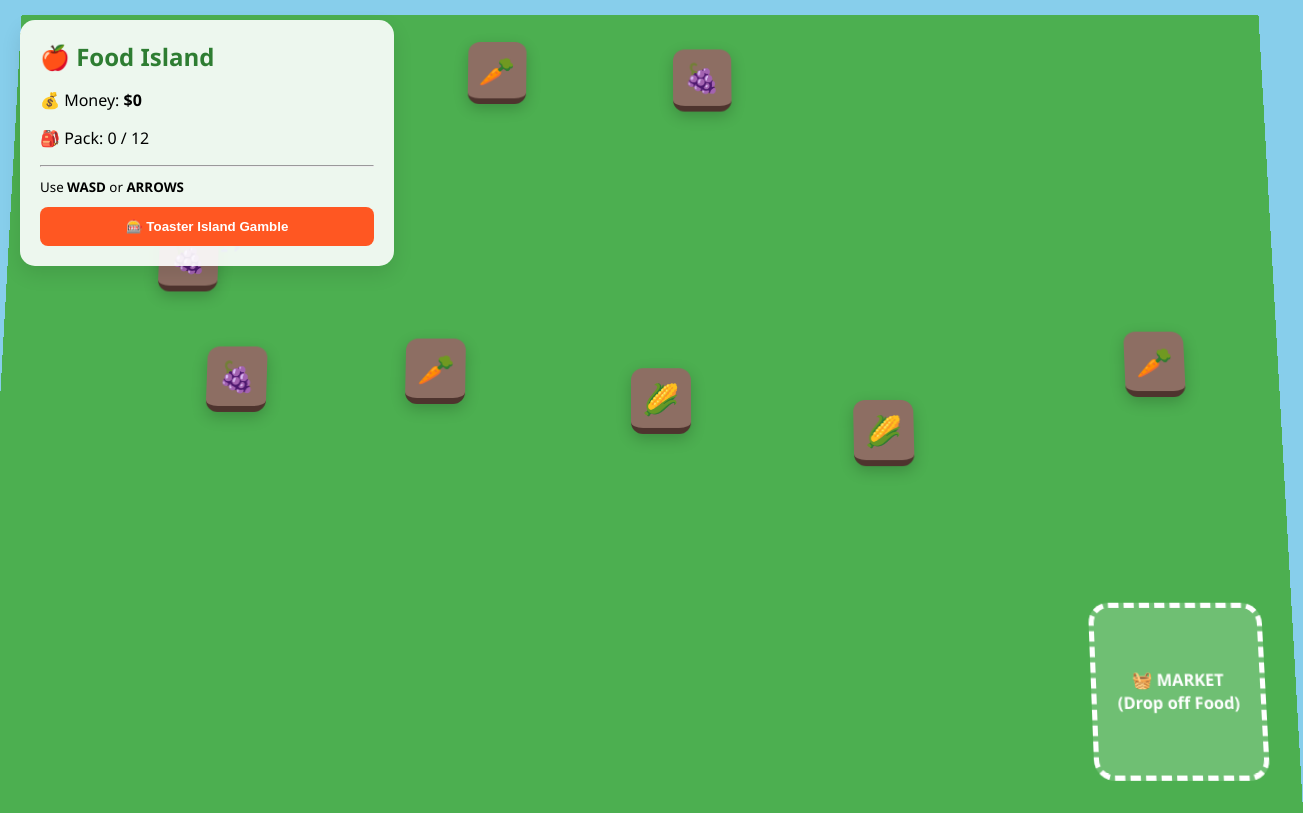
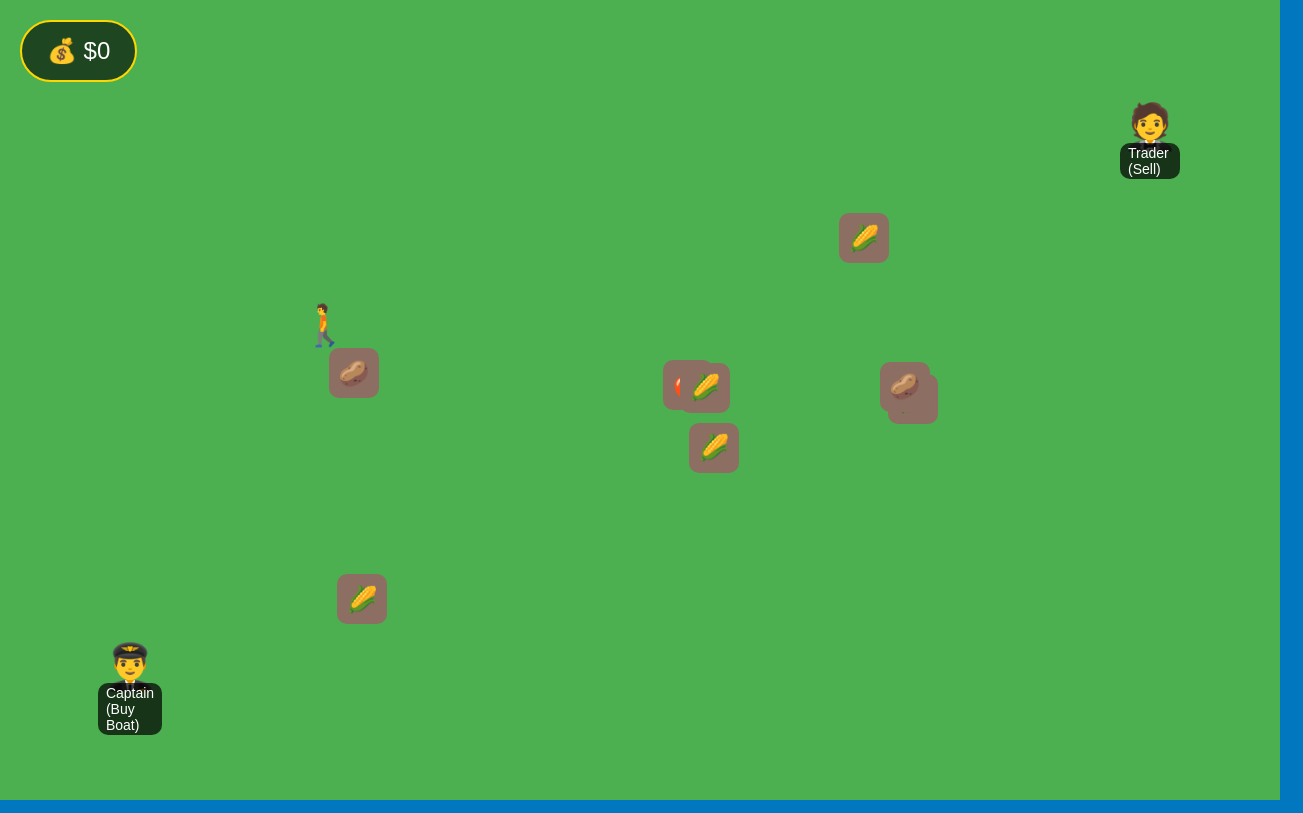
Before and after one commit to realmzxx/Food-Island-3d, a plain HTML site: page index.html in a window 1280 px wide. Shown: the whole page, 1303 px wide, since content can reach past the window. Drawn offline with Linux system fonts and the light colour scheme.

Commit message:
Update index.html

```diff
--- a/index.html
+++ b/index.html
@@ -1,173 +1,189 @@
 <!DOCTYPE html>
 <html>
 <head>
-    <title>Food Island 3D - Ben & Bo Edition</title>
+    <title>Food Island - Ben & Bo Edition</title>
     <style>
-        body { margin: 0; background: #87CEEB; font-family: 'Segoe UI', Tahoma, Geneva, Verdana, sans-serif; overflow: hidden; }
+        body { margin: 0; background: #0077be; font-family: 'Arial', sans-serif; overflow: hidden; }
 
         #game-container {
             width: 100vw; height: 100vh;
-            background: #4CAF50;
+            background: #4CAF50; /* Initial Grass Color */
             position: relative;
-            transform: perspective(1000px) rotateX(5deg);
+            transition: background 1s; /* Smooth island transition */
         }
 
-        /* The Player Character */
+        /* The Player */
         #player {
-            width: 50px; height: 50px;
-            position: absolute;
-            font-size: 40px;
-            display: flex; align-items: center; justify-content: center;
-            z-index: 10;
-            transition: transform 0.1s ease-out;
+            width: 50px; height: 50px; position: absolute;
+            font-size: 40px; display: flex; align-items: center; justify-content: center;
+            z-index: 10; transition: transform 0.1s;
         }
 
-        .rock {
-            width: 60px; height: 60px;
-            background: #8D6E63; border-bottom: 6px solid #4E342E;
-            position: absolute; border-radius: 12px;
-            display: flex; align-items: center; justify-content: center;
-            font-size: 30px; box-shadow: 0 5px 15px rgba(0,0,0,0.2);
+        /* NPCs */
+        .npc {
+            width: 60px; height: 60px; position: absolute;
+            font-size: 45px; cursor: pointer;
+            display: flex; flex-direction: column; align-items: center;
+        }
+        .npc-label {
+            font-size: 14px; background: rgba(0,0,0,0.7); color: white;
+            padding: 2px 8px; border-radius: 10px; margin-top: -10px;
         }
 
-        #market {
-            width: 160px; height: 160px;
-            background: rgba(255, 255, 255, 0.2);
-            border: 5px dashed #fff;
-            position: absolute; bottom: 30px; right: 30px;
-            border-radius: 20px;
-            display: flex; align-items: center; justify-content: center;
-            font-weight: bold; color: white; text-align: center;
+        /* Food Rocks */
+        .rock {
+            width: 50px; height: 50px; background: #8D6E63;
+            position: absolute; border-radius: 10px;
+            display: flex; align-items: center; justify-content: center; font-size: 25px;
         }
 
+        /* Minimalist UI */
         #ui {
             position: fixed; top: 20px; left: 20px;
-            background: rgba(255, 255, 255, 0.9);
-            padding: 20px; border-radius: 15px; z-index: 100;
-            box-shadow: 0 8px 20px rgba(0,0,0,0.1);
-        }
-
-        button {
-            background: #FF5722; border: none; padding: 12px;
-            color: white; border-radius: 8px; cursor: pointer;
-            font-weight: bold; width: 100%; margin-top: 10px;
+            background: rgba(0, 0, 0, 0.6); color: white;
+            padding: 15px 25px; border-radius: 50px; z-index: 100;
+            font-size: 24px; border: 2px solid #ffd700;
         }
     </style>
 </head>
 <body>
 
-    <div id="ui">
-        <h2 style="margin:0; color: #2E7D32;">🍎 Food Island</h2>
-        <p>💰 Money: <b>$<span id="money">0</span></b></p>
-        <p>🎒 Pack: <span id="food">0</span> / 12</p>
-        <hr>
-        <small>Use <b>WASD</b> or <b>ARROWS</b></small>
-        <button onclick="toasterGamble()">🎰 Toaster Island Gamble</button>
+    <div id="ui">💰 $<span id="money">0</span></div>
+
+    <div id="game-container">
+        <div id="player" style="top: 300px; left: 300px;">🚶</div>
+
+        <div id="sell-guy" class="npc" style="top: 100px; right: 100px;" onclick="sellInteraction()">
+            🤵<div class="npc-label">Trader (Sell)</div>
         </div>
 
-    <div id="game-container">
-        <div id="player" style="top: 200px; left: 200px;">🚶</div>
-        <div id="market">🧺 MARKET<br>(Drop off Food)</div>
+        <div id="boat-guy" class="npc" style="bottom: 100px; left: 100px;" onclick="boatInteraction()">
+            👨‍✈️<div class="npc-label">Captain (Buy Boat)</div>
+        </div>
     </div>
 
 <script>
     const player = document.getElementById('player');
     const world = document.getElementById('game-container');
-    let pX = 200; let pY = 200;
+    let pX = 300; let pY = 300;
     let money = 0; let food = 0;
-    let facingLeft = false;
+    let islandLevel = 1;
+    let boatCost = 100;
 
     const rocks = [];
-    const foodIcons = ["🍇", "🌽", "🥔", "🥕"];
+    const foodIcons = ["🌽", "🍎", "🥔", "🍄"];
 
-    function createRock() {
+    function spawnRocks() {
+        // Clear old rocks
+        rocks.forEach(r => r.element.remove());
+        rocks.length = 0;
+
+        for(let i=0; i<8; i++) {
             const rockDiv = document.createElement('div');
             rockDiv.className = 'rock';
             rockDiv.innerHTML = foodIcons[Math.floor(Math.random() * foodIcons.length)];
-        let rx = Math.random() * (window.innerWidth - 120);
-        let ry = Math.random() * (window.innerHeight - 120);
+            let rx = 200 + Math.random() * (window.innerWidth - 400);
+            let ry = 200 + Math.random() * (window.innerHeight - 400);
             rockDiv.style.left = rx + 'px';
             rockDiv.style.top = ry + 'px';
             world.appendChild(rockDiv);
-        return { x: rx, y: ry, element: rockDiv, active: true };
+            rocks.push({ x: rx, y: ry, element: rockDiv, active: true });
+        }
     }
 
-    for(let i=0; i<8; i++) { rocks.push(createRock()); }
+    spawnRocks();
 
     window.addEventListener('keydown', (e) => {
         const speed = 25;
         const key = e.key.toLowerCase();
-
-        // Movement Logic (WASD + Arrows)
         if(key === "w" || key === "arrowup") pY -= speed;
         if(key === "s" || key === "arrowdown") pY += speed;
+        if(key === "a" || key === "arrowleft") { pX -= speed; player.style.transform = "scaleX(-1)"; }
+        if(key === "d" || key === "arrowright") { pX += speed; player.style.transform = "scaleX(1)"; }
 
-        if(key === "a" || key === "arrowleft") {
-            pX -= speed;
-            facingLeft = true;
-        }
-        if(key === "d" || key === "arrowright") {
-            pX += speed;
-            facingLeft = false;
-        }
-
-        // Update position and flip direction
         player.style.left = pX + 'px';
         player.style.top = pY + 'px';
-        player.style.transform = facingLeft ? "scaleX(-1)" : "scaleX(1)";
-
-        checkCollisions();
+        checkMining();
     });
 
-    function checkCollisions() {
-        // Mining
+    function checkMining() {
         rocks.forEach(rock => {
             if(!rock.active) return;
             let dist = Math.sqrt(Math.pow(pX - rock.x, 2) + Math.pow(pY - rock.y, 2));
-            if(dist < 60 && food < 12) {
+            if(dist < 50) {
                 food++;
                 rock.active = false;
-                rock.element.style.transform = "scale(0)";
-                updateUI();
+                rock.element.style.display = 'none';
                 setTimeout(() => {
                     rock.active = true;
-                    rock.element.style.transform = "scale(1)";
-                }, 4000);
+                    rock.element.style.display = 'flex';
+                }, 5000);
             }
         });
+    }
 
-        // Market
-        if(pX > window.innerWidth - 180 && pY > window.innerHeight - 180) {
+    // Interaction with the Trader
+    function sellInteraction() {
+        let dist = getDistToNPC('sell-guy');
+        if(dist < 80) {
             if(food > 0) {
-                money += (food * 25);
+                let earnings = food * 20;
+                money += earnings;
                 food = 0;
                 updateUI();
+                alert("Trader: Thanks for the food! Here is $" + earnings);
+            } else {
+                alert("Trader: You don't have any food to sell me!");
             }
+        } else {
+            alert("Walk closer to the Trader to sell!");
         }
     }
 
-    function toasterGamble() {
-        if(money <= 0) return alert("You're broke! Mine some veggies first.");
-        let bet = prompt("How much money for the Toaster?");
-        let amount = parseInt(bet);
+    // Interaction with the Captain
+    function boatInteraction() {
+        let dist = getDistToNPC('boat-guy');
+        if(dist < 80) {
+            if(money >= boatCost) {
+                let confirmTrip = confirm("Captain: Want to sail to Island " + (islandLevel + 1) + " for $" + boatCost + "?");
+                if(confirmTrip) {
+                    money -= boatCost;
+                    islandLevel++;
+                    boatCost *= 2; // Next boat is more expensive
+                    nextIsland();
+                }
+            } else {
+                alert("Captain: You need $" + boatCost + " for a boat ride!");
+            }
+        } else {
+            alert("Walk closer to the Captain to buy a boat!");
+        }
+    }
 
-        if(amount > 0 && amount <= money) {
-            if(Math.random() > 0.5) {
-                money += amount;
-                alert("♨️ DING! You're a winner!");
-            } else {
-                money -= amount;
-                alert("🔥 BURNT! Better luck next time.");
+    function nextIsland() {
+        // Change Grass Color
+        const colors = ["#4CAF50", "#8BC34A", "#CDDC39", "#FFEB3B", "#FFC107"];
+        world.style.background = colors[islandLevel % colors.length];
+
+        // Reset Player Position
+        pX = 300; pY = 300;
+        player.style.left = pX + 'px';
+        player.style.top = pY + 'px';
+
+        spawnRocks();
+        updateUI();
+        alert("You sailed to a new island!");
     }
-            updateUI();
-        } else {
-            alert("Invalid amount!");
-        }
+
+    function getDistToNPC(id) {
+        const npc = document.getElementById(id);
+        const nX = parseInt(npc.style.left || window.innerWidth - 100);
+        const nY = parseInt(npc.style.top || window.innerHeight - 100);
+        return Math.sqrt(Math.pow(pX - nX, 2) + Math.pow(pY - nY, 2));
     }
 
     function updateUI() {
         document.getElementById('money').innerText = money;
-        document.getElementById('food').innerText = food;
     }
 </script>
 </body>
```
Lines whose indentation alone changed are shown as unchanged.
